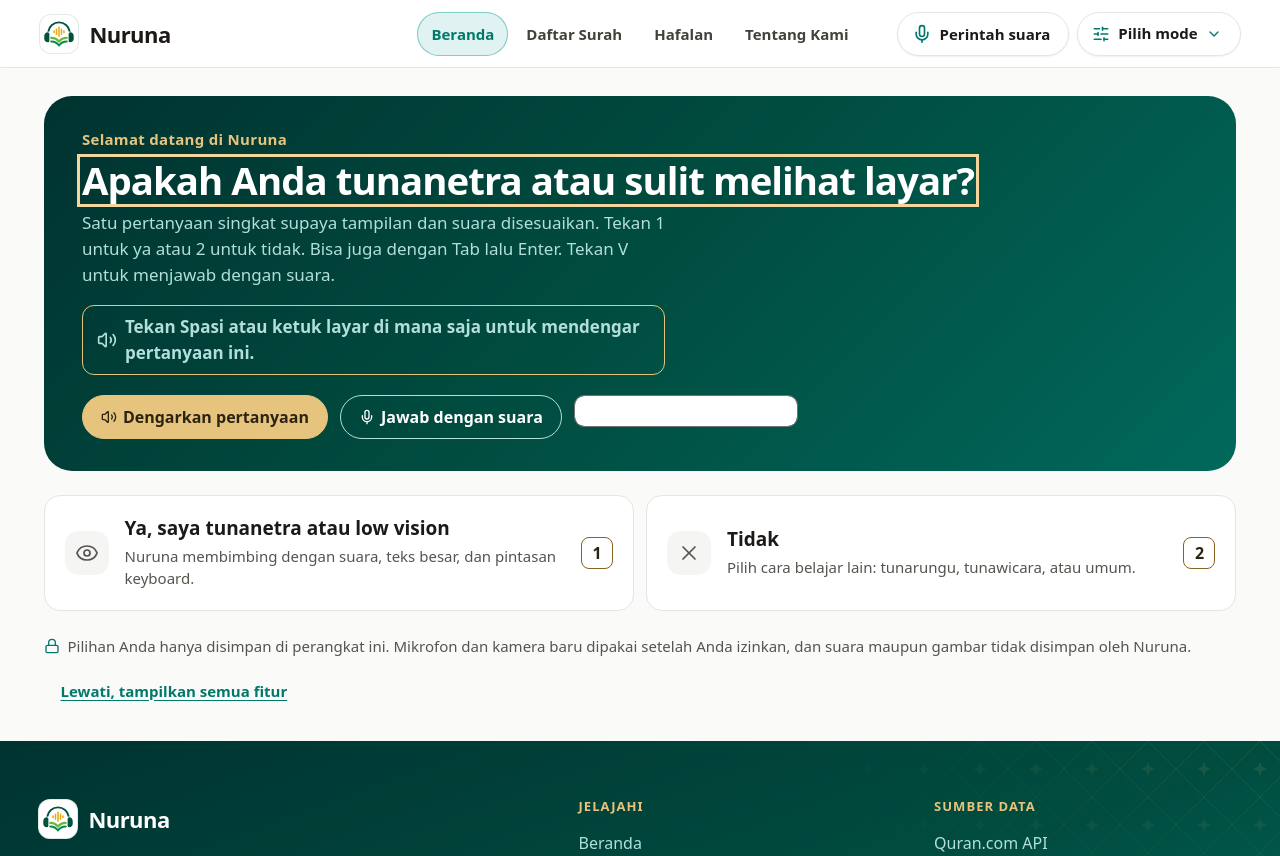
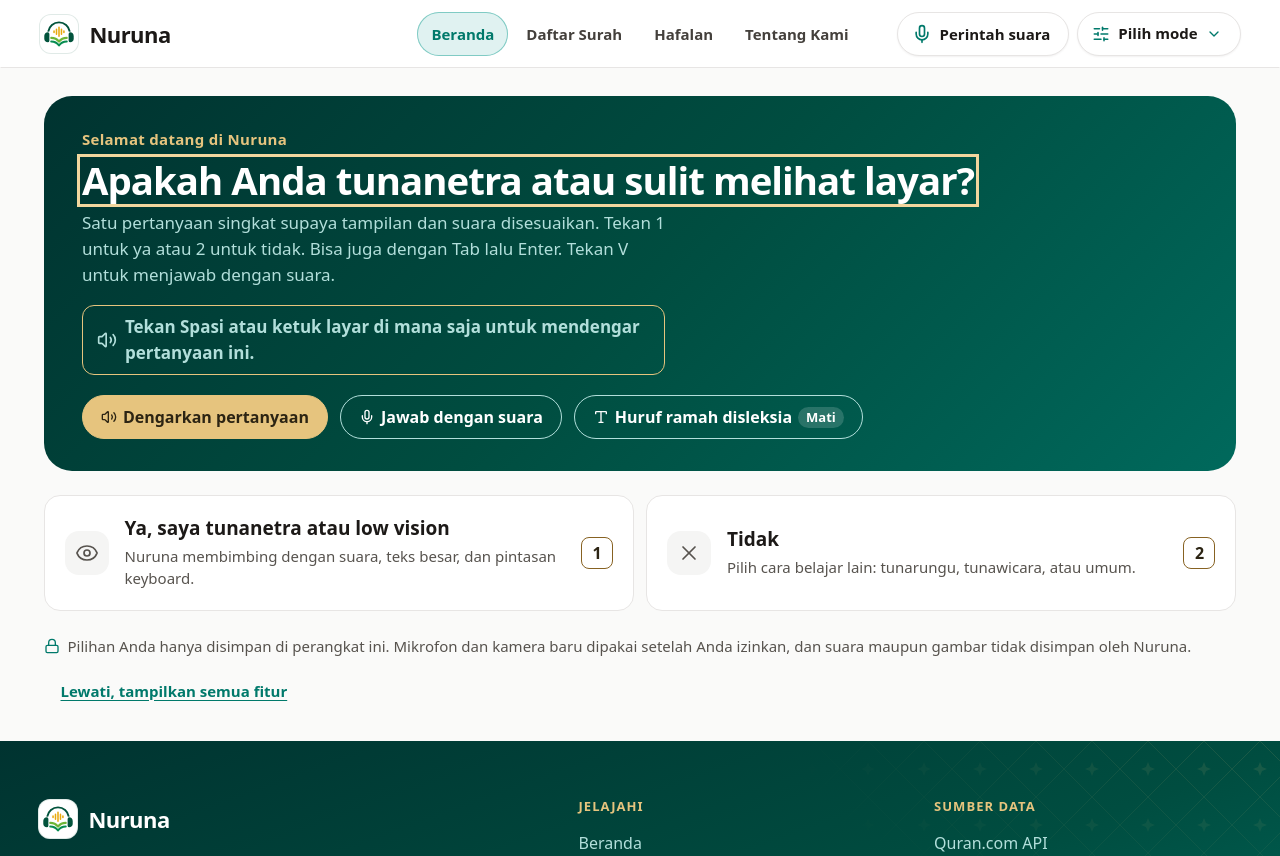
Before and after one commit to ISEKAI-SYSTEM/NurunaSystem, a Next.js app: page / in a window 1280 px wide. Shown: the top 856 px of the page. Built offline with nearby package versions, Linux system fonts and the light colour scheme; a web font is replaced by a local one.

Commit message:
this forogot

```diff
--- a/src/components/workspace.module.css
+++ b/src/components/workspace.module.css
@@ -534,6 +534,43 @@
   color: var(--home-hero-deep);
 }
 
+.welcomeGateFont {
+  min-block-size: 2.75rem;
+  height: auto;
+  padding: 0.5rem 1.125rem;
+  border-radius: 999px;
+  border-color: var(--home-light-muted);
+  background: transparent;
+  color: var(--home-light);
+  font-size: 1rem;
+  font-weight: 700;
+  white-space: normal;
+}
+
+.welcomeGateFont:hover {
+  background: rgb(255 255 255 / 0.12);
+  color: var(--home-light);
+}
+
+.welcomeGateFont[aria-pressed="true"],
+.welcomeGateFont[aria-pressed="true"]:hover {
+  border-color: var(--home-light);
+  background: var(--home-light);
+  color: var(--home-hero-deep);
+}
+
+.welcomeGateFontState {
+  padding: 0.0625rem 0.5rem;
+  border-radius: 999px;
+  background: rgb(255 255 255 / 0.16);
+  font-size: 0.8125rem;
+}
+
+.welcomeGateFont[aria-pressed="true"] .welcomeGateFontState {
+  background: var(--home-hero-deep);
+  color: var(--home-light);
+}
+
 .welcomeGateWaiting {
   display: flex;
   align-items: center;
```
